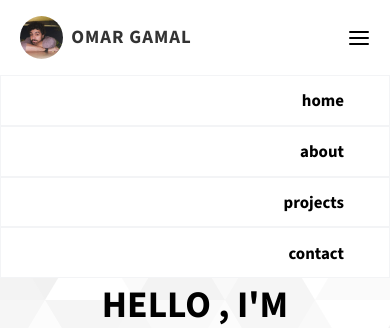
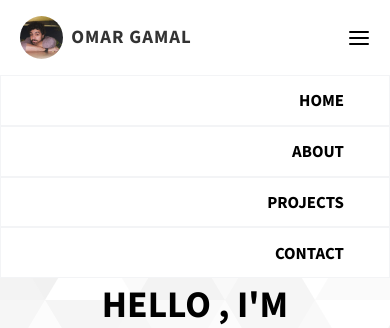
Before and after one commit to omargamal510/omargamal-portfolio, a Next.js app: page / in a window 390 px wide. Both pictures are taken after a click on the button 359 px from the left and 37 px from the top of the page. Shown: the top 328 px of the page. Built offline with nearby package versions, Linux system fonts and the light colour scheme.

Commit message:
[FIX] Some website spaces

```diff
--- a/src/app/page.tsx
+++ b/src/app/page.tsx
@@ -1,3 +1,5 @@
+export const dynamic = "force-dynamic"; // ⬅️ this disables static rendering
+
 import About from "@/components/About/About";
 import Contact from "@/components/Contact/Contact";
 import Hero from "@/components/Hero/Hero";
--- a/src/components/Navbar/SmNav.tsx
+++ b/src/components/Navbar/SmNav.tsx
@@ -34,7 +34,7 @@ const SmNav = () => {
       >
         {NavbarLinks.map(({ link, to }, index) => (
           <Link
-            className="py-3 block text-lg font-bold cursor-pointer px-12 border-1 transition-300 hover:text-main-purple border-gray-100"
+            className="py-3  uppercase block text-lg font-bold cursor-pointer px-12 border-1 transition-300 hover:px-16 hover:text-main-purple border-gray-100"
             href={to}
             key={index}
           >
```
